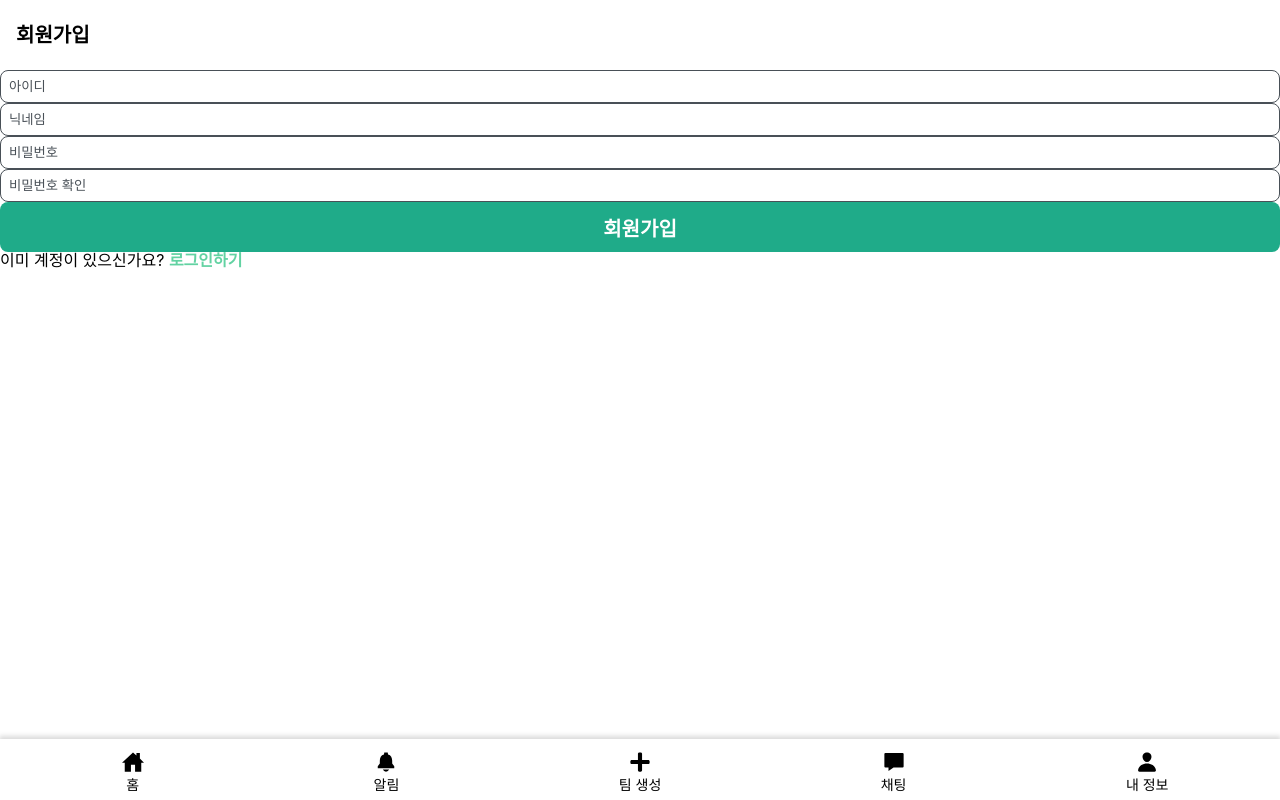
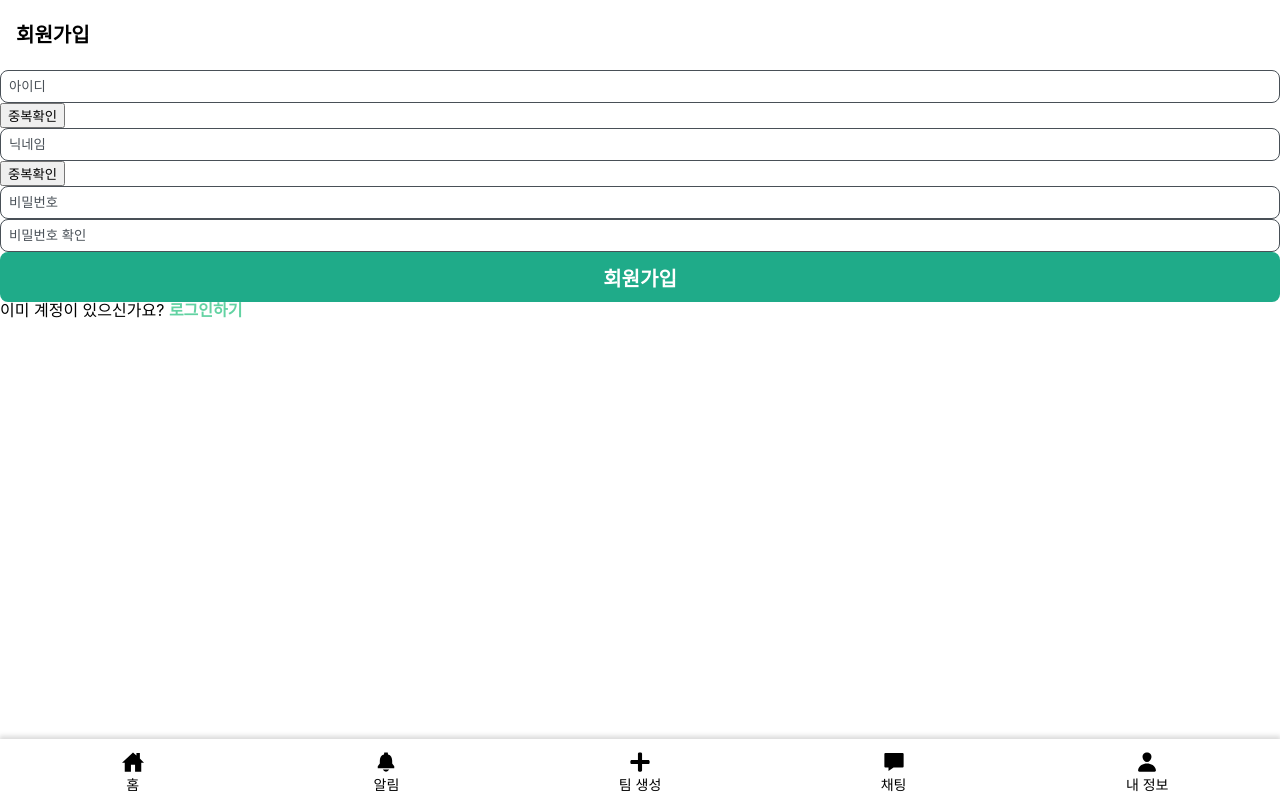
Before and after one commit to prgrms-web-devcourse/Team_04_SFam_FE, a Next.js app: page /signup in a window 1280 px wide. Built offline with nearby package versions, Linux system fonts and the light colour scheme; no server answers; a web font is replaced by a local one.

Commit message:
feat: 중복확인 기능 추가

```diff
--- a/src/components/SignUpForm/SignUpForm.tsx
+++ b/src/components/SignUpForm/SignUpForm.tsx
@@ -1,4 +1,4 @@
-import { FormEvent } from 'react';
+import { FormEvent, useState } from 'react';
 import Link from 'next/link';
 import { useRouter } from 'next/router';
 import { axiosDefaultInstance } from '@api/axiosInstances';
@@ -11,6 +11,7 @@ import { Values } from './types';
 
 const SignUpForm = () => {
   const router = useRouter();
+  const [checked, setChecked] = useState(false);
   const onSubmit = (values: Values, e?: FormEvent<HTMLFormElement>) => {
     const { username, nickname, password } = values;
     e?.preventDefault();
@@ -48,22 +49,80 @@ const SignUpForm = () => {
 
   const { username, nickname, password, passwordCheck } = values;
 
+  const handleUsernameCheckClick = () => {
+    const usernameCheck = async () => {
+      const res = await axiosDefaultInstance({
+        method: 'get',
+        url: `/api/users/username/duplication?input=${values.username as string}`,
+      });
+      if ((res.data as { data: object }).data) {
+        errors.username = '이미 사용중인 아이디입니다.';
+      } else {
+        errors.username = '사용 가능한 아이디입니다.';
+      }
+      setChecked((state) => !state);
+    };
+    if (username?.length === 0) {
+      errors.username = '아이디를 입력해주세요.';
+      setChecked((state) => !state);
+      return;
+    }
+    usernameCheck();
+  };
+
+  const handleNicknameCheckClick = () => {
+    const nicknameCheck = async () => {
+      const res = await axiosDefaultInstance({
+        method: 'get',
+        url: `/api/users/nickname/duplication?input=${values.nickname as string}`,
+      });
+      if ((res.data as { data: object }).data) {
+        errors.nickname = '이미 사용중인 닉네임입니다.';
+      } else {
+        errors.nickname = '사용 가능한 닉네임입니다.';
+      }
+      setChecked((state) => !state);
+    };
+    if (nickname?.length === 0) {
+      errors.nickname = '닉네임을 입력해주세요.';
+      setChecked((state) => !state);
+      return;
+    }
+    nicknameCheck();
+  };
+
   return (
     <>
       <form onSubmit={handleSubmit}>
+        <div>
           <Input
             name='username'
             value={username}
             onChange={handleChange}
             placeholder='아이디'
           />
+          <button
+            type='button'
+            onClick={handleUsernameCheckClick}
+          >
+            중복확인
+          </button>
+        </div>
         <ErrorText>{errors.username}</ErrorText>
+        <div>
           <Input
             name='nickname'
             value={nickname}
             onChange={handleChange}
             placeholder='닉네임'
           />
+          <button
+            type='button'
+            onClick={handleNicknameCheckClick}
+          >
+            중복확인
+          </button>
+        </div>
         <ErrorText>{errors.nickname}</ErrorText>
         <Input
           name='password'
```
Lines whose indentation alone changed are shown as unchanged.
